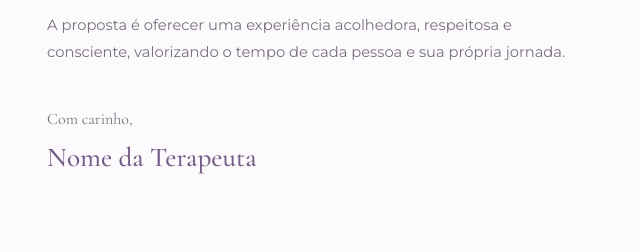
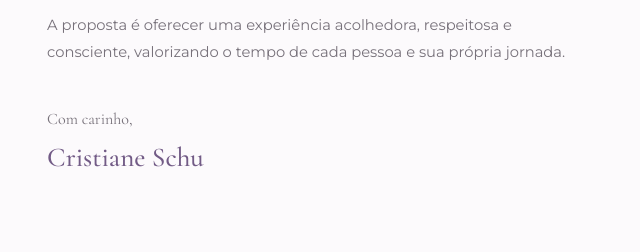
Before and after one commit to JulianeSchu/reiki-site, a plain HTML site: page index.html in a window 1280 px wide. Shown: the part 4182-4434 px from the top of the page, 607-1247 px from the left. Drawn offline with nearby package versions, Linux system fonts and the light colour scheme.

Commit message:
Atualizações

```diff
--- a/index.html
+++ b/index.html
@@ -250,7 +250,7 @@
 
           <div class="signature">
             <span>Com carinho,</span>
-            <strong>Nome da Terapeuta</strong>
+            <strong>Cristiane Schu</strong>
           </div>
         </div>
       </div>
```
